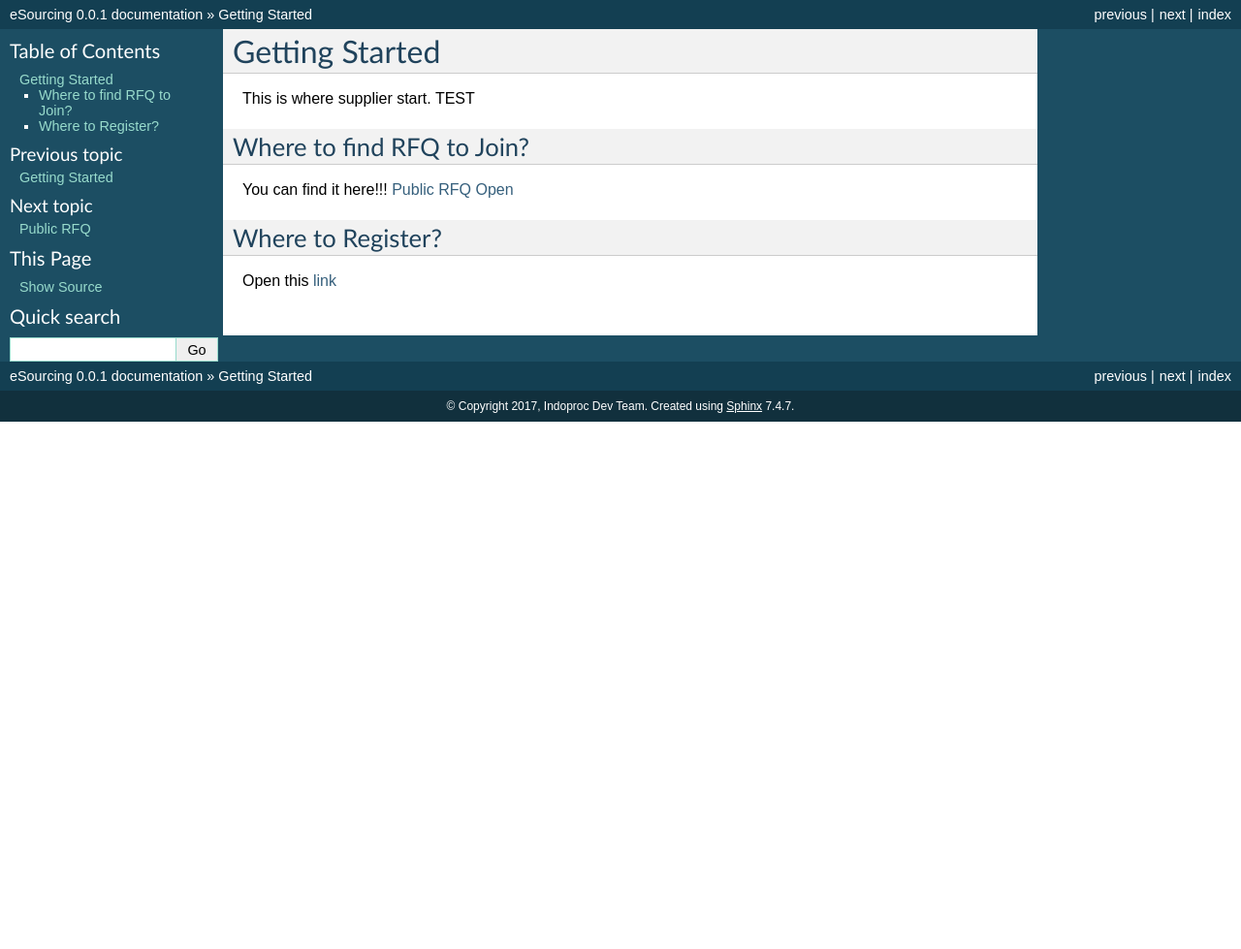
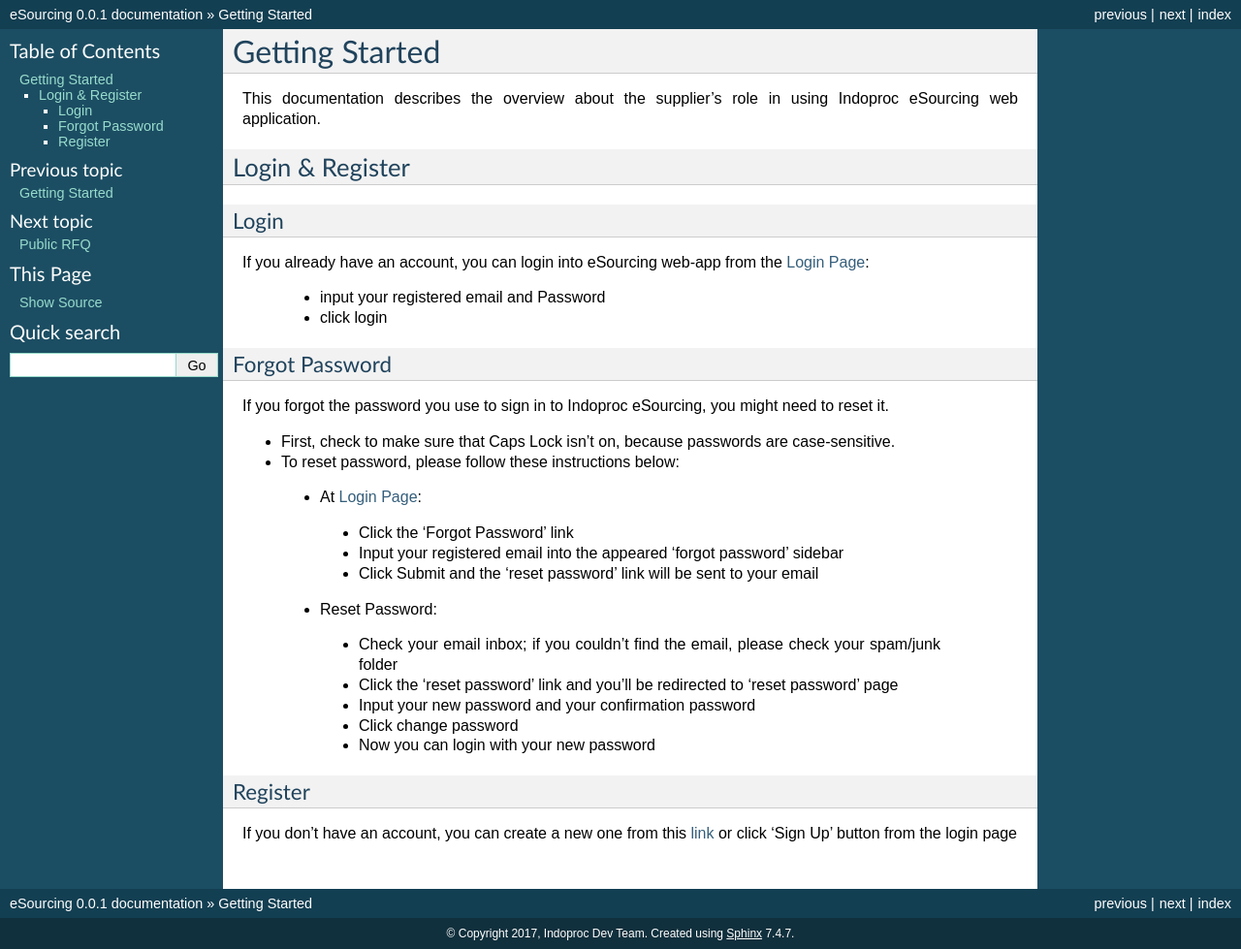
Before and after one commit to ralese/docs, a Sphinx documentation site: the page built from source/Supplier/getting_started.rst, in a window 1280 px wide. Shown: the whole page at 97% size. Built offline with Sphinx 7.4.7, drawn with Linux system fonts in a browser that asks for light colours; before the commit the page ends 900 px from its top, so only the background shows below that.

Commit message:
docs login, forgot

```diff
--- a/source/Client/getting_started.rst
+++ b/source/Client/getting_started.rst
@@ -1,4 +1,8 @@
 Getting Started
 ===============
 
+
+Test Parafgraph
+
 TEST
+----
--- a/source/Supplier/getting_started.rst
+++ b/source/Supplier/getting_started.rst
@@ -1,17 +1,42 @@
 Getting Started
 ===============
 
-This is where supplier start.
-TEST
+This documentation describes the overview about the supplier's role in using Indoproc eSourcing web application.
 
+Login & Register
+----------------
 
-Where to find RFQ to Join?
---------------------------
+Login
+*****
 
-You can find it here!!! :ref:`public_rfq`
-:doc:`Open <public_rfq>`
+If you already have an account, you can login into eSourcing web-app from the `Login Page <http://indoproc.com/esourcing/sign/login>`_:
 
-Where to Register?
-------------------
+ - input your registered email and Password
+ - click login
 
-Open this `link <http://indoproc.com/esourcing/register>`_
+Forgot Password
+***************
+
+If you forgot the password you use to sign in to Indoproc eSourcing, you might need to reset it.
+
+- First, check to make sure that Caps Lock isn't on, because passwords are case-sensitive.
+- To reset password, please follow these instructions below:
+
+ - At `Login Page <http://indoproc.com/esourcing/sign/login>`_:
+
+  - Click the 'Forgot Password' link
+  - Input your registered email into the appeared 'forgot password' sidebar
+  - Click Submit and the 'reset password' link will be sent to your email
+
+ - Reset Password:
+
+  - Check your email inbox; if you couldn't find the email, please check your spam/junk folder
+  - Click the 'reset password' link and you'll be redirected to 'reset password' page
+  - Input your new password and your confirmation password
+  - Click change password
+  - Now you can login with your new password
+
+Register
+********
+
+If you don't have an account, you can create a new one from this `link <http://indoproc.com/esourcing/register>`_ or click 'Sign Up' button from the login page
```
